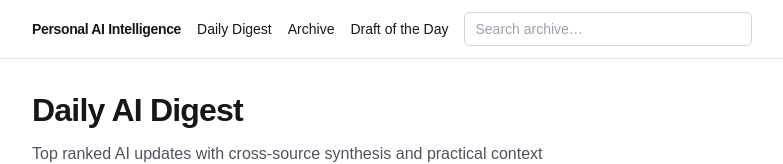
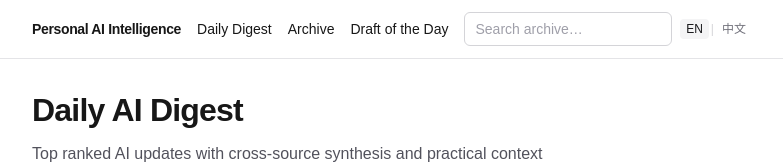
Before and after one commit to fanyang-888/personal-ai-intelligence-tool, a Next.js app: page / in a window 1280 px wide. Shown: the top 164 px of the page, without its empty margins (248-1031 px from the left). Built offline with nearby package versions, Linux system fonts and the light colour scheme.

Commit message:
feat(i18n): EN|中文 toggle in top nav and localized search chrome
Made-with: Cursor

```diff
--- /dev/null
+++ b/components/layout/language-toggle.tsx
@@ -0,0 +1,45 @@
+"use client";
+
+import { useI18n } from "@/lib/i18n";
+import type { Lang } from "@/lib/i18n";
+
+const btnBase =
+  "rounded px-1.5 py-0.5 text-xs font-medium transition-colors";
+const inactive = "text-zinc-500 hover:text-zinc-800";
+const active = "bg-zinc-100 text-zinc-900";
+
+export function LanguageToggle() {
+  const { lang, setLang } = useI18n();
+
+  function select(next: Lang) {
+    setLang(next);
+  }
+
+  return (
+    <div
+      className="flex shrink-0 items-center gap-0.5 text-zinc-400"
+      role="group"
+      aria-label="Language"
+    >
+      <button
+        type="button"
+        onClick={() => select("en")}
+        className={`${btnBase} ${lang === "en" ? active : inactive}`}
+        aria-pressed={lang === "en"}
+      >
+        EN
+      </button>
+      <span className="text-xs text-zinc-300" aria-hidden>
+        |
+      </span>
+      <button
+        type="button"
+        onClick={() => select("zh")}
+        className={`${btnBase} ${lang === "zh" ? active : inactive}`}
+        aria-pressed={lang === "zh"}
+      >
+        中文
+      </button>
+    </div>
+  );
+}
--- a/components/layout/top-nav-search.tsx
+++ b/components/layout/top-nav-search.tsx
@@ -3,9 +3,11 @@
 import { useRouter, usePathname, useSearchParams } from "next/navigation";
 import { FormEvent, useState } from "react";
 import { SearchBar } from "@/components/shared/search-bar";
+import { useI18n } from "@/lib/i18n";
 import { archiveHref, parseArchiveQuery } from "@/lib/utils/archive-url";
 
 export function TopNavSearch() {
+  const { t } = useI18n();
   const [q, setQ] = useState("");
   const router = useRouter();
   const pathname = usePathname();
@@ -33,14 +35,14 @@ export function TopNavSearch() {
       onSubmit={handleSubmit}
       className="flex w-full min-w-0 max-w-[220px] flex-1 sm:max-w-xs"
       role="search"
-      aria-label="Site search"
+      aria-label={t.nav.searchAria}
     >
       <SearchBar
         value={q}
         onChange={setQ}
         id="nav-search"
         compact
-        placeholder="Search archive…"
+        placeholder={t.nav.searchPlaceholder}
         className="mb-0 w-full"
       />
     </form>
--- a/components/layout/top-nav.tsx
+++ b/components/layout/top-nav.tsx
@@ -1,11 +1,17 @@
+"use client";
+
 import { Suspense } from "react";
 import Link from "next/link";
+import { useI18n } from "@/lib/i18n";
 import { TopNavSearch } from "@/components/layout/top-nav-search";
+import { LanguageToggle } from "@/components/layout/language-toggle";
 
 const linkClass =
   "shrink-0 text-sm font-medium text-foreground underline-offset-4 hover:text-emerald-800 hover:underline";
 
 export function TopNav() {
+  const { t } = useI18n();
+
   return (
     <header className="border-b border-zinc-200 bg-white">
       <div className="mx-auto flex max-w-3xl flex-wrap items-center gap-x-4 gap-y-3 px-4 py-3 sm:px-6">
@@ -17,23 +23,24 @@ export function TopNav() {
         </Link>
         <nav
           className="flex flex-wrap items-center gap-x-4 gap-y-1 text-sm"
-          aria-label="Main"
+          aria-label={t.nav.mainAria}
         >
           <Link href="/" className={linkClass}>
-            Daily Digest
+            {t.nav.dailyDigest}
           </Link>
           <Link href="/archive" className={linkClass}>
-            Archive
+            {t.nav.archive}
           </Link>
           <Link href="/#draft-of-the-day" className={linkClass}>
-            Draft of the Day
+            {t.nav.draftOfDay}
           </Link>
         </nav>
-        <div className="flex min-w-0 flex-1 basis-full sm:basis-[min(100%,12rem)] sm:justify-end">
+        <div className="flex min-w-0 flex-1 basis-full flex-wrap items-center justify-end gap-2 sm:basis-[min(100%,12rem)]">
+          <div className="min-w-0 max-w-full flex-1 sm:max-w-xs">
             <Suspense
               fallback={
                 <div
-                className="h-9 w-full max-w-xs rounded-md border border-zinc-200 bg-zinc-50"
+                  className="h-9 w-full rounded-md border border-zinc-200 bg-zinc-50"
                   aria-hidden
                 />
               }
@@ -41,6 +48,8 @@ export function TopNav() {
               <TopNavSearch />
             </Suspense>
           </div>
+          <LanguageToggle />
+        </div>
       </div>
     </header>
   );
```
Lines whose indentation alone changed are shown as unchanged.
